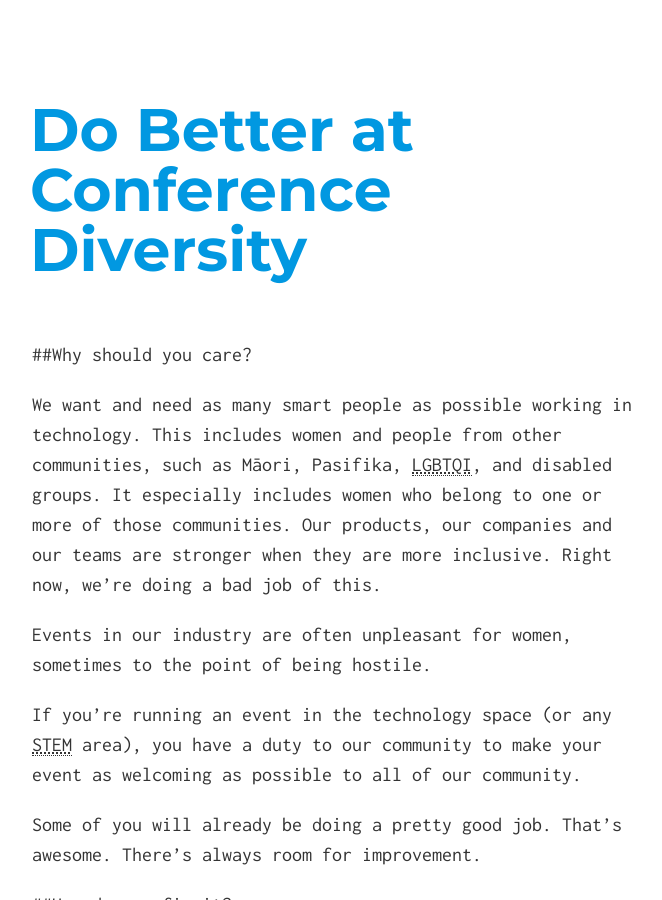
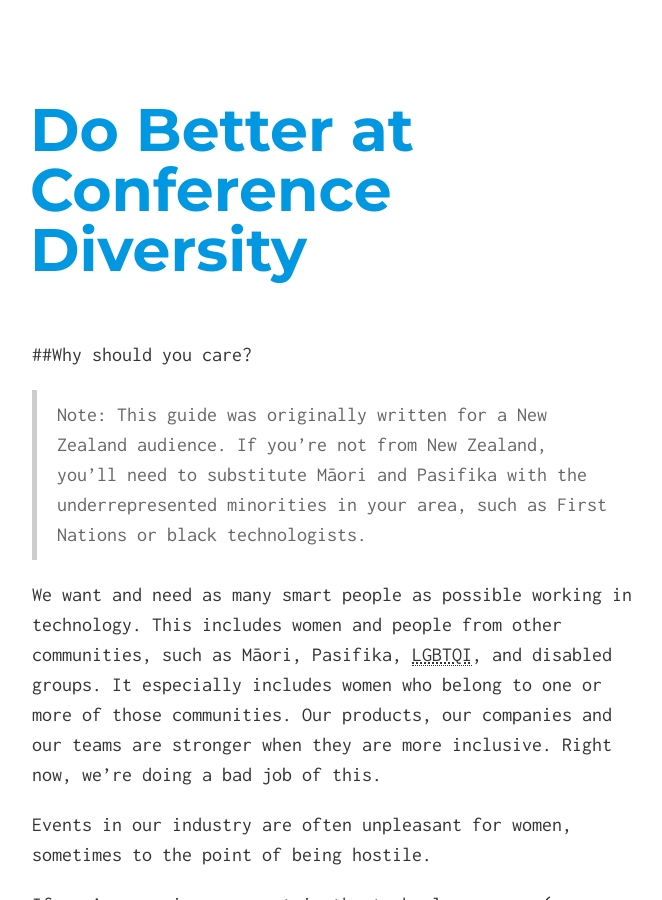
Before and after one commit to hopperfund/events, a Jekyll site: the page built from index.md, in a window 1280 px wide and 900 px high. Shown: the whole window, without its empty margins (308-970 px from the left). Built offline with Jekyll 4.4.1, drawn with Linux system fonts in a browser that asks for light colours.

Commit message:
adding disclaimer about audience
substitute maori or pasifika for relevant audience

```diff
--- a/index.md
+++ b/index.md
@@ -4,6 +4,8 @@ layout: default
 
 
 ##Why should you care?
+
+> Note: This guide was originally written for a New Zealand audience. If you're not from New Zealand, you'll need to substitute Māori and Pasifika with the underrepresented minorities in your area, such as First Nations or black technologists.
 
 We want and need as many smart people as possible working in technology. This includes women and people from other communities, such as Māori, Pasifika, <abbr title="Lesbian Gay Bisexual Trans Queer Intersex">LGBTQI</abbr>, and disabled groups. It especially includes women who belong to one or more of those communities. Our products, our companies and our teams are stronger when they are more inclusive. Right now, we're doing a bad job of this.
 
```
